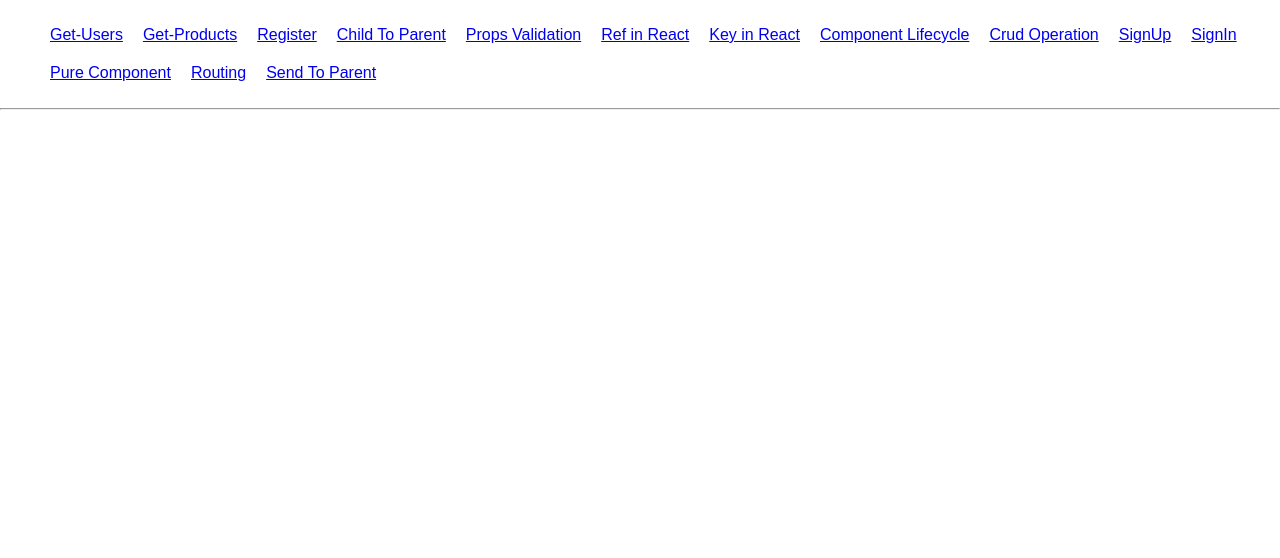
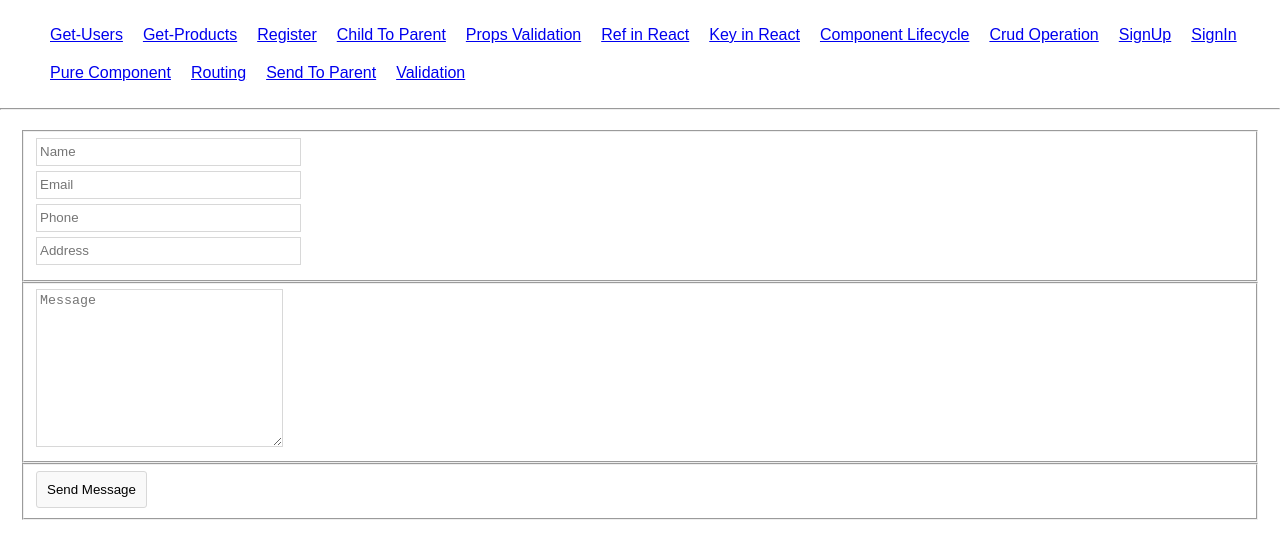
Before and after one commit to gonuguntas/React-Js, a React (Create React App) app in the folder app-reactjs/: page /validation in a window 1280 px wide. Shown: the top 558 px of the page. Built offline with nearby package versions, Linux system fonts and the light colour scheme.

Commit message:
added validation
validation added

```diff
--- a/app-reactjs/src/App.css
+++ b/app-reactjs/src/App.css
@@ -37,3 +37,32 @@
   display: block;
   margin-bottom: 20px;
 }
+
+.contactform{
+  margin: 20px;
+}
+
+input{
+  margin-bottom: 5px;
+  height: 20px;
+  border: 1px solid #d8d8d8;
+  padding: 3px;
+}
+
+textarea{
+  border: 1px solid #d8d8d8;
+  padding: 3px;
+}
+
+button{
+  padding: 10px;
+  border: 1px solid #d8d8d8;
+  background-color: #f9f9f9;
+  border-radius: 3px;
+}
+
+.error{
+  margin-left: 5px;
+  font-size: 13px;
+  color: red;
+}
--- a/app-reactjs/src/RouterDemo.js
+++ b/app-reactjs/src/RouterDemo.js
@@ -14,6 +14,8 @@
 import Purecomp from './purecomponent';
 import Routing from './Routing/router';
 import Sendtoparent from './sendtoparent';
+import Validation from './validation';
+
 
 export default class RouterDemo extends Component {
     render(){
@@ -35,6 +37,7 @@
                     <li><Link to="/purecomp">Pure Component</Link></li>
                     <li><Link to="/routing">Routing</Link></li>
                     <li><Link to="/sendtoparent">Send To Parent</Link></li>
+                    <li><Link to="/validation">Validation</Link></li>
 
             </ul>
             <hr />
@@ -52,6 +55,7 @@
                 <Route exact path="/purecomp" component={ Purecomp } />
                 <Route exact path="/routing" component={ Routing } />
                 <Route exact path="/sendtoparent" component={ Sendtoparent } />
+                <Route exact path="/validation" component={ Validation } />
 
             </div>
             </Router>
--- /dev/null
+++ b/app-reactjs/src/validation.js
@@ -0,0 +1,106 @@
+import React from 'react';
+import './App.css';
+
+
+class Validation extends React.Component {
+    constructor(props){
+      super(props);
+
+      this.state = {
+        fields: {},
+        errors: {}
+      }
+    }
+
+    handleValidation(){
+      let fields = this.state.fields;
+      let errors = {};
+      let formIsValid = true;
+
+      //Name
+      if(!fields["name"]){
+        formIsValid = false;
+        errors["name"] = "Cannot be empty";
+      }
+
+      if(typeof fields["name"] !== "undefined"){
+        if(!fields["name"].match(/^[a-zA-Z]+$/)){
+          formIsValid = false;
+          errors["name"] = "Only letters";
+        }
+      }
+
+      //Email
+      if(!fields["email"]){
+        formIsValid = false;
+        errors["email"] = "Cannot be empty";
+      }
+
+      if(typeof fields["email"] !== "undefined"){
+        let lastAtPos = fields["email"].lastIndexOf('@');
+        let lastDotPos = fields["email"].lastIndexOf('.');
+
+        if (!(lastAtPos < lastDotPos && lastAtPos > 0 && fields["email"].indexOf('@@') == -1 && lastDotPos > 2 && (fields["email"].length - lastDotPos) > 2)) {
+          formIsValid = false;
+          errors["email"] = "Email is not valid";
+        }
+      }
+
+
+
+      this.setState({errors: errors});
+      return formIsValid;
+    }
+
+    contactSubmit(e){
+      e.preventDefault();
+      if(this.handleValidation()){
+        alert("Form submitted");
+      }else{
+        alert("Form has errors.")
+      }
+
+    }
+
+    handleChange(field, e){
+      let fields = this.state.fields;
+      fields[field] = e.target.value;
+      this.setState({fields});
+    }
+
+    render(){
+      return (
+        <div>
+          <form name="contactform" className="contactform" onSubmit= {this.contactSubmit.bind(this)}>
+            <div className="col-md-6">
+              <fieldset>
+                <input ref="name" type="text" size="30" placeholder="Name" onChange={this.handleChange.bind(this, "name")} value={this.state.fields["name"]}/>
+                <span className="error">{this.state.errors["name"]}</span>
+                <br/>
+                <input refs="email" type="text" size="30" placeholder="Email" onChange={this.handleChange.bind(this, "email")} value={this.state.fields["email"]}/>
+                <span className="error">{this.state.errors["email"]}</span>
+                <br/>
+                <input refs="phone" type="text" size="30" placeholder="Phone" onChange={this.handleChange.bind(this, "phone")} value={this.state.fields["phone"]}/>
+                <br/>
+                <input refs="address" type="text" size="30" placeholder="Address" onChange={this.handleChange.bind(this, "address")} value={this.state.fields["address"]}/>
+                <br/>
+              </fieldset>
+            </div>
+            <div className="col-md-6">
+              <fieldset>
+                <textarea refs="message" cols="28" rows="10"
+                  className="comments" placeholder="Message" onChange={this.handleChange.bind(this, "message")}>{this.state.fields["message"]}</textarea>
+              </fieldset>
+            </div>
+            <div className="col-md-12">
+              <fieldset>
+                <button className="btn btn-lg pro" id="submit" value="Submit">Send Message</button>
+              </fieldset>
+            </div>
+          </form>
+        </div>
+      )
+    }
+  }
+
+export default Validation;
```
